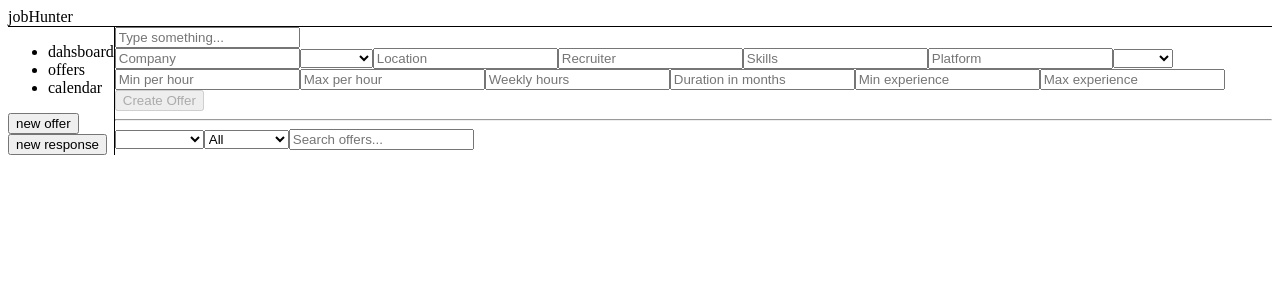
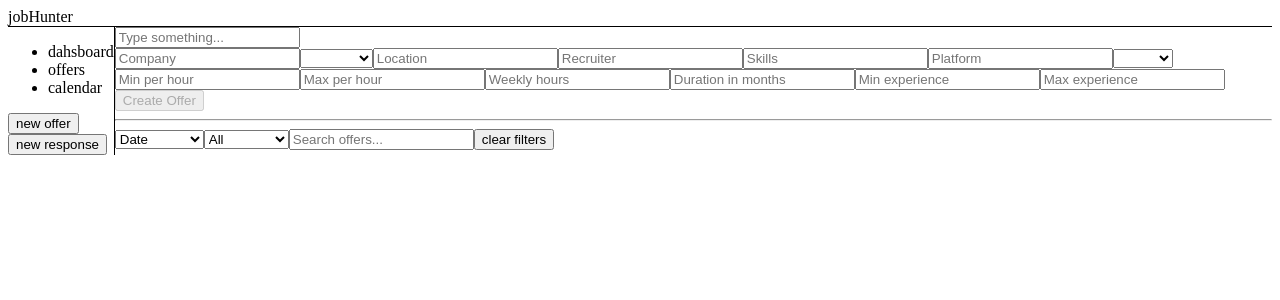
Before and after one commit to gabrielardevol/jobHunter-frontend, an Angular app in the folder jobHunter-frontend/: page / in a window 1280 px wide. Shown: the top 300 px of the page. Built offline with nearby package versions, Linux system fonts and the light colour scheme.

Commit message:
reset offer filters

```diff
--- a/jobHunter-frontend/src/app/offers.component.ts
+++ b/jobHunter-frontend/src/app/offers.component.ts
@@ -13,7 +13,7 @@ import { combineLatest, map, Observable, startWith } from 'rxjs';
 
     <select [formControl]="sortByControl">
       <option [ngValue]="'company'">Company</option>
-      <option [ngValue]="'createdAt'">Created At</option>
+      <option [ngValue]="'createdAt'">Date</option>
       <option [ngValue]="'salaryMax'">Salary Max</option>
     </select>
 
@@ -29,6 +29,8 @@ import { combineLatest, map, Observable, startWith } from 'rxjs';
     </select>
 
     <input type="text" [formControl]="searchControl" placeholder="Search offers..." />
+
+    <button (click)="sortByControl.setValue(undefined); filterByStatusControl.setValue('all'); searchControl.setValue('')">clear filters</button>
 
     <div  *ngFor="let offer of filteredOffers$ | async" >
       {{offer.company}}
@@ -49,7 +51,7 @@ export class OffersComponent {
   @Output() updatingOffer = new EventEmitter<string>;
   @Output() deletedOffer = new EventEmitter<string>;
   @Output() viewingOffer = new EventEmitter<Offer>;
-  sortByControl = new FormControl<undefined | 'company' | 'createdAt' | 'salaryMax'>(undefined);
+  sortByControl = new FormControl<undefined | 'company' | 'createdAt' | 'salaryMax'>('createdAt');
   filterByStatusControl = new FormControl<'waiting' | 'expired' | 'rejected' | 'onProcess' | 'contract' | 'dumped' | 'all'>('all');
   searchControl = new FormControl('');
   filteredOffers$: Observable<Offer[]>;
```
